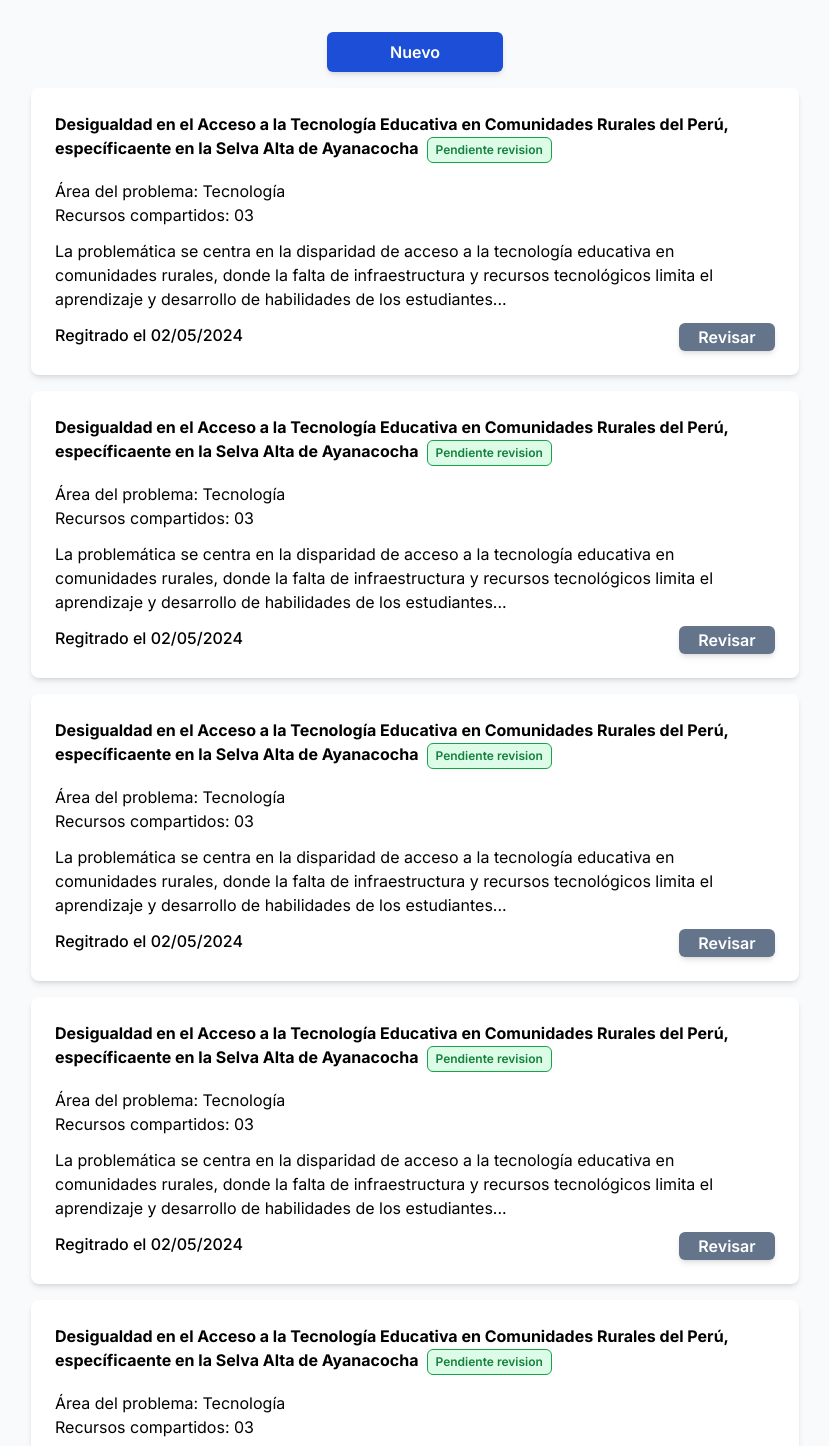
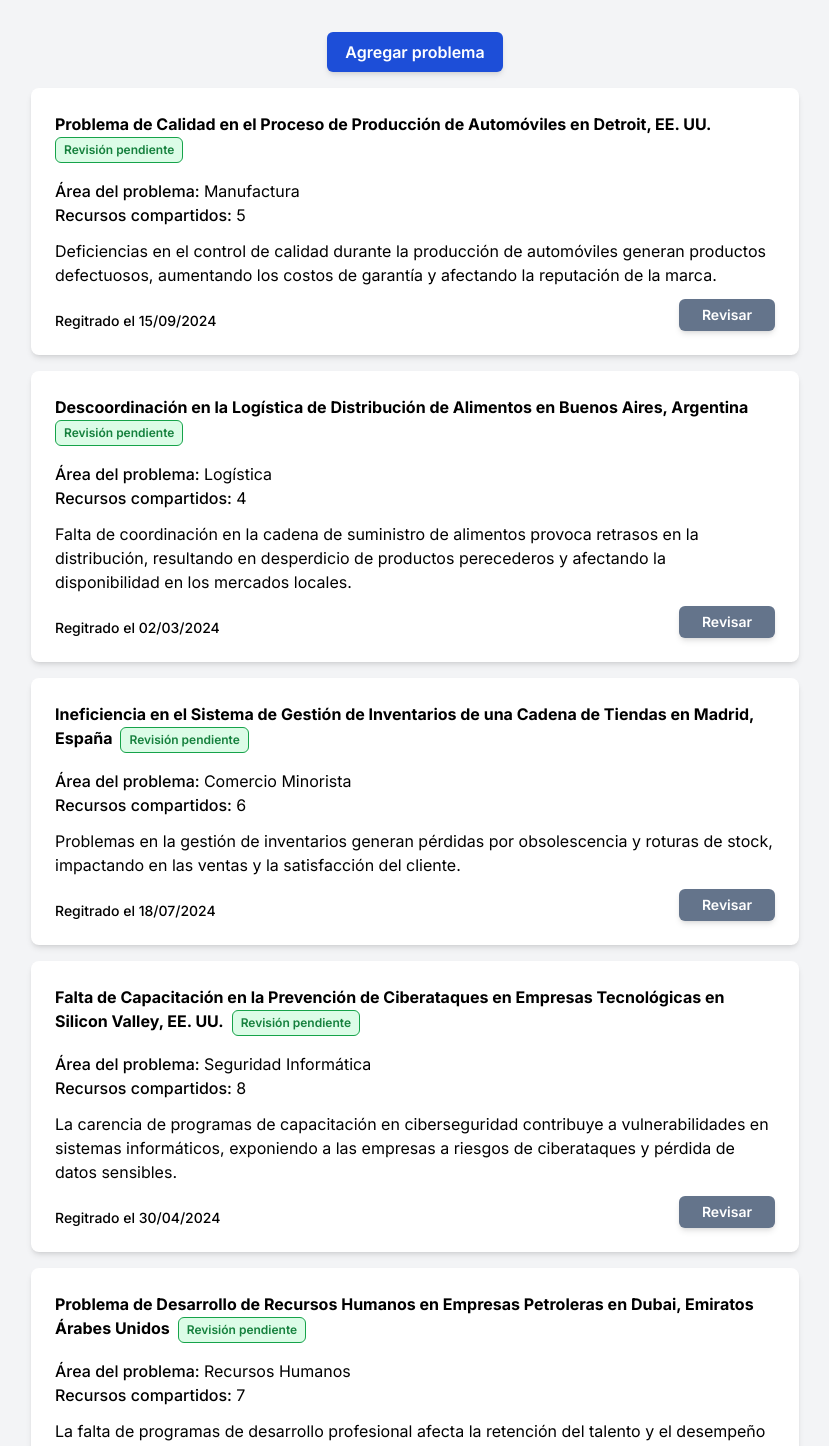
Before and after one commit to walter-garay/banco-problemas-tesis, a Next.js app in the folder next-frontend/: page /problemas in a window 1280 px wide. Shown: the top 1446 px of the page, without its empty margins (225-1054 px from the left). Built offline with nearby package versions, Linux system fonts and the light colour scheme.

Commit message:
Interfaz "Mis problemas" mejorada 1

```diff
--- a/next-frontend/src/app/layout.tsx
+++ b/next-frontend/src/app/layout.tsx
@@ -16,7 +16,7 @@ export default function RootLayout({
 }>) {
   return (
     <html lang="es" >
-      <body className={`${inter.className} bg-gray-50 `}>{children}</body>
+      <body className={`${inter.className} bg-gray-100 `}>{children}</body>
     </html>
   );
 }
--- a/next-frontend/src/app/problemas/page.tsx
+++ b/next-frontend/src/app/problemas/page.tsx
@@ -1,16 +1,117 @@
 import ProblemCard from "../ui/problemas/ProblemCard";
 import Button from "../ui/problemas/Button";
 
+const problemas = [
+    {
+        id: 1,
+        title: "Problema de Calidad en el Proceso de Producción de Automóviles en Detroit, EE. UU.",
+        area: "Manufactura",
+        cantRecursos: 5,
+        description: "Deficiencias en el control de calidad durante la producción de automóviles generan productos defectuosos, aumentando los costos de garantía y afectando la reputación de la marca.",
+        dateRegistration: "15/09/2024",
+        status: "Revisión pendiente"
+    },
+    {
+        id: 2,
+        title: "Descoordinación en la Logística de Distribución de Alimentos en Buenos Aires, Argentina",
+        area: "Logística",
+        cantRecursos: 4,
+        description: "Falta de coordinación en la cadena de suministro de alimentos provoca retrasos en la distribución, resultando en desperdicio de productos perecederos y afectando la disponibilidad en los mercados locales.",
+        dateRegistration: "02/03/2024",
+        status: "Revisión pendiente"
+    },
+    {
+        id: 3,
+        title: "Ineficiencia en el Sistema de Gestión de Inventarios de una Cadena de Tiendas en Madrid, España",
+        area: "Comercio Minorista",
+        cantRecursos: 6,
+        description: "Problemas en la gestión de inventarios generan pérdidas por obsolescencia y roturas de stock, impactando en las ventas y la satisfacción del cliente.",
+        dateRegistration: "18/07/2024",
+        status: "Revisión pendiente"
+    },
+    {
+        id: 4,
+        title: "Falta de Capacitación en la Prevención de Ciberataques en Empresas Tecnológicas en Silicon Valley, EE. UU.",
+        area: "Seguridad Informática",
+        cantRecursos: 8,
+        description: "La carencia de programas de capacitación en ciberseguridad contribuye a vulnerabilidades en sistemas informáticos, exponiendo a las empresas a riesgos de ciberataques y pérdida de datos sensibles.",
+        dateRegistration: "30/04/2024",
+        status: "Revisión pendiente"
+    },
+    {
+        id: 5,
+        title: "Problema de Desarrollo de Recursos Humanos en Empresas Petroleras en Dubai, Emiratos Árabes Unidos",
+        area: "Recursos Humanos",
+        cantRecursos: 7,
+        description: "La falta de programas de desarrollo profesional afecta la retención del talento y el desempeño laboral en el sector petrolero, comprometiendo la eficiencia operativa.",
+        dateRegistration: "12/01/2024",
+        status: "Revisión pendiente"
+    },
+    {
+        id: 6,
+        title: "Ineficacia en la Gestión de Residuos en Hoteles de Cancún, México",
+        area: "Sostenibilidad Ambiental",
+        cantRecursos: 4,
+        description: "La falta de políticas y prácticas sostenibles en la gestión de residuos en hoteles contribuye a la contaminación ambiental y afecta la imagen turística de la ciudad.",
+        dateRegistration: "22/05/2024",
+        status: "Revisión pendiente"
+    },
+    {
+        id: 7,
+        title: "Problemas en la Comunicación Interna en Empresas de Telecomunicaciones en Seúl, Corea del Sur",
+        area: "Comunicación Organizacional",
+        cantRecursos: 6,
+        description: "La falta de canales efectivos de comunicación interna dificulta la coordinación entre departamentos, generando malentendidos y ralentizando la toma de decisiones.",
+        dateRegistration: "10/11/2024",
+        status: "Revisión pendiente"
+    },
+    {
+        id: 8,
+        title: "Ineficiencia Energética en Edificios de Oficinas en Nueva York, EE. UU.",
+        area: "Eficiencia Energética",
+        cantRecursos: 5,
+        description: "La falta de medidas eficaces para mejorar la eficiencia energética en edificios de oficinas contribuye al desperdicio de recursos y aumenta los costos operativos.",
+        dateRegistration: "05/08/2024",
+        status: "Revisión pendiente"
+    },
+    {
+        id: 9,
+        title: "Problemas en la Gestión de Proyectos de Construcción en Sídney, Australia",
+        area: "Construcción",
+        cantRecursos: 8,
+        description: "La falta de planificación y supervisión adecuada en proyectos de construcción resulta en retrasos, sobrecostos y baja calidad en las edificaciones.",
+        dateRegistration: "14/06/2024",
+        status: "Revisión pendiente"
+    },
+    {
+        id: 10,
+        title: "Desafíos en la Adopción de Tecnologías Educativas en Escuelas de Tokio, Japón",
+        area: "Educación",
+        cantRecursos: 6,
+        description: "La resistencia a la integración de tecnologías educativas en las aulas limita el potencial de aprendizaje de los estudiantes y dificulta la preparación para el futuro digital.",
+        dateRegistration: "20/03/2024",
+        status: "Revisión pendiente"
+    }
+];
+
+
 export default function ProblemsPage() {
     return (
-        <div className="w-full p-8 flex flex-col items-center space-y-4">
-            <Button>Nuevo</Button>
-            <ProblemCard  />
-            <ProblemCard  />
-            <ProblemCard  />
-            <ProblemCard  />
-            <ProblemCard  />
-            <ProblemCard  />
+        <div className="w-full py-8 px-3 flex flex-col items-center space-y-4 sm:px-8">
+            <Button>Agregar problema</Button>
+            {
+                problemas.map(( {id, title, area, cantRecursos, description, dateRegistration, status} ) => (
+                    <ProblemCard
+                        key={id}
+                        title={title}
+                        area={area}
+                        cantRecursos={cantRecursos}
+                        description={description}
+                        dateRegistration={dateRegistration}
+                        status={status}
+                    />
+                ))
+            }
         </div>
     );
 }
--- a/next-frontend/src/app/ui/problemas/Button.tsx
+++ b/next-frontend/src/app/ui/problemas/Button.tsx
@@ -1,15 +1,9 @@
-import { ReactNode } from 'react';
-
-type ButtonProps = {
-    children: ReactNode;
-};
-
-export default function Button({children}: ButtonProps) {
+export default function Button({...props}) {
     return (
         <button className="bg-blue-700 hover:bg-blue-800 w-44 h-10
             text-white font-semibold
             rounded-md shadow-md">
-            {children}
+            {props.children}
         </button>
     );
 }
--- a/next-frontend/src/app/ui/problemas/ButtonProblemCard.tsx
+++ b/next-frontend/src/app/ui/problemas/ButtonProblemCard.tsx
@@ -1,9 +1,9 @@
 export default function ButtonProblemCard() {
     return (
         <button className="bg-slate-500 hover:bg-slate-600
-            w-24 h-7
+            w-24 h-8
             text-white font-semibold
-            rounded-md shadow-md">
+            rounded-md shadow-md text-sm">
             Revisar
         </button>
     );
--- a/next-frontend/src/app/ui/problemas/ProblemCard.tsx
+++ b/next-frontend/src/app/ui/problemas/ProblemCard.tsx
@@ -1,20 +1,43 @@
 import ButtonProblemCard from "./ButtonProblemCard";
 import TagStatusProblemCard from "./TagStatusProblemCard";
 
+type ProblemCardProps = {
+    title?: string,
+    status?: string,
+    area?: string,
+    cantRecursos?: number,
+    description?: string,
+    dateRegistration?: string
+}
 
-export default function ProblemCard() {
+export default function ProblemCard({
+        title = 'Default Title',
+        status = 'Default Status',
+        area = 'Default Area',
+        cantRecursos = 0,
+        description = 'Default Description',
+        dateRegistration = "sin fecha"
+    } : ProblemCardProps) {
+
     return (
         <div className="bg-white p-6 rounded-lg shadow-md w-full max-w-3xl">
-            <h1 className=" mb-4 font-bold">Desigualdad en el Acceso a la Tecnología Educativa en Comunidades Rurales del Perú, específicaente en la Selva Alta de Ayanacocha
-            <TagStatusProblemCard status={"Pendiente revision"}></TagStatusProblemCard>
+
+            <h1 className=" mb-4 font-bold">
+                <span className="mr-2">{title}</span>
+                <TagStatusProblemCard>
+                    {status}
+                </TagStatusProblemCard>
             </h1>
-            <p>Área del problema: Tecnología</p>
-            <p>Recursos compartidos: 03</p>
-            <p className="mt-3 mb-3">La problemática se centra en la disparidad de acceso a la tecnología educativa en comunidades rurales, donde la falta de infraestructura y recursos tecnológicos limita el aprendizaje y desarrollo de habilidades de los estudiantes...</p>
+
+            <p className="font-medium">Área del problema: <span className="font-normal">{area}</span></p>
+            <p className="font-medium">Recursos compartidos: <span className="font-normal">{cantRecursos}</span></p>
+            <p className="mt-3 mb-3">{description}</p>
+
             <div className="flex justify-between">
-                <p className="font-medium">Regitrado el 02/05/2024</p>
+                <p className="mt-auto text-sm font-medium">Regitrado el {dateRegistration}</p>
                 <ButtonProblemCard/>
             </div>
+
         </div>
     );
 }
--- a/next-frontend/src/app/ui/problemas/TagStatusProblemCard.tsx
+++ b/next-frontend/src/app/ui/problemas/TagStatusProblemCard.tsx
@@ -1,17 +1,11 @@
-import { ReactNode } from 'react';
-
-type TagProps = {
-    status: ReactNode;
-};
-
-export default function TagStatusProblemCard({ status }: TagProps) {
+export default function TagStatusProblemCard({ ...children }) {
     return (
         <span className="inline-block
             bg-green-100 text-green-700
             border border-green-600
             px-2 py-1
-            text-xs font-semibold rounded-md ml-2">
-            {status}
+            text-xs font-semibold rounded-md ml-0">
+            {children.children}
         </span>
     );
 }
```
